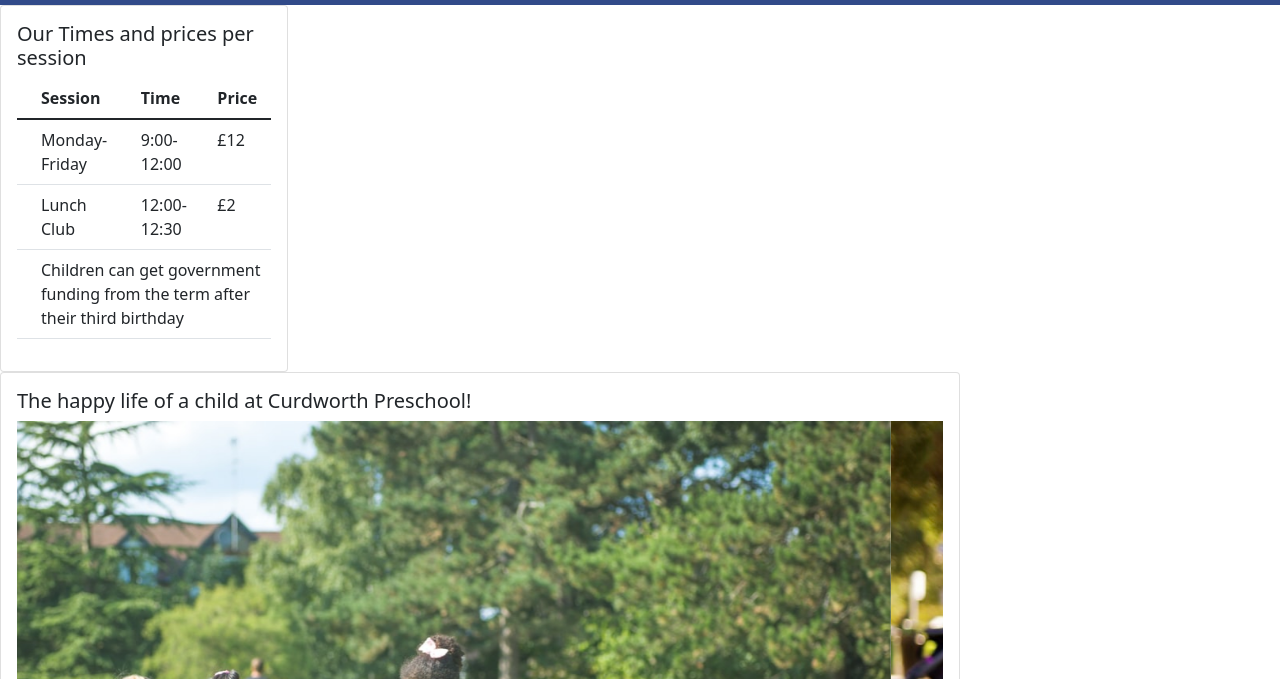
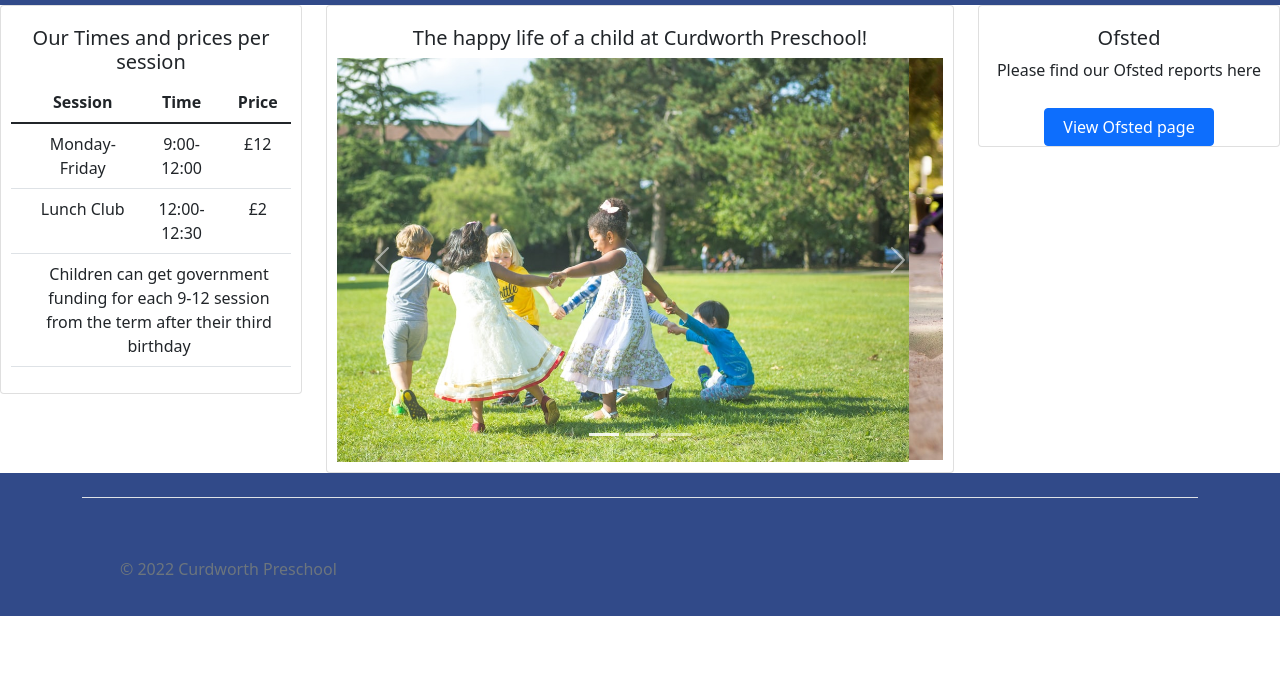
Before and after one commit to abryan1811/curdworth, a plain HTML site: page values.html in a window 1280 px wide. Shown: the part 121-800 px from the top of the page. Drawn offline with nearby package versions, Linux system fonts and the light colour scheme; files whose address does not match are found by name.

Commit message:
updated the about page with styles

```diff
--- a/assets/style.css
+++ b/assets/style.css
@@ -40,3 +40,14 @@
     float: none; /* Added */
     margin-bottom: 10px; /* Added */
 }
+
+.about-cards{
+    padding:10px;
+    margin: 0 auto; /* Added */
+    float: none; /* Added */
+    margin-top: 10px; /* Added */
+}
+
+.ofsted-btn {
+    width:170px;
+}
--- a/values.html
+++ b/values.html
@@ -17,7 +17,8 @@
 <body>
   <nav class="navbar navbar-expand-lg navbar-custom navbar-light">
     <div class="container-fluid">
-      <a class="navbar-brand" href="index.html"><img src="assets/images/curdworth.png" class="d-block w-1" style="width:100px;"></a>
+      <a class="navbar-brand" href="index.html"><img src="assets/images/curdworth.png" class="d-block w-1"
+          style="width:100px;"></a>
       <button class="navbar-toggler" type="button" data-bs-toggle="collapse" data-bs-target="#navbarNav"
         aria-controls="navbarNav" aria-expanded="false" aria-label="Toggle navigation">
         <span class="navbar-toggler-icon"></span>
@@ -53,9 +54,11 @@
     </div>
   </nav>
 
+  <div class="row">
+    <div class="col-sm-12 col-md-3 col-lg-3">
       <div class="openingTimes">
-    <div class="card" style="width: 18rem;">
-      <div class="card-body">
+        <div class="card {display:inline-block;}  text-center">
+          <div class="card-body about-cards ">
             <h5 class="card-title">Our Times and prices per session</h5>
             <table class="table">
               <thead>
@@ -81,40 +84,48 @@
                 </tr>
                 <tr>
                   <th scope="row"></th>
-          <td colspan="3">Children can get government funding from the term after their third birthday</td>
+                  <td colspan="3">Children can get government funding for each 9-12 session from the term after their
+                    third birthday</td>
                 </tr>
               </tbody>
             </table>
           </div>
         </div>
       </div>
+    </div>
 
-    <div class="preschoolPhotos">
-      <div class="card" style="width: 60rem;">
-        <div class="card-body">
+    <div class="col-sm-12 col-md-9 col-lg-6">
+      <div class="preschoolPhotos" >
+        <div class="card {display:inline-block;}   text-center">
+          <div class="card-body about-cards">
             <h5 class="card-title">The happy life of a child at Curdworth Preschool!</h5>
             <div id="carouselExampleIndicators" class="carousel slide" data-bs-ride="carousel">
               <div class="carousel-indicators">
-              <button type="button" data-bs-target="#carouselExampleIndicators" data-bs-slide-to="0" class="active" aria-current="true" aria-label="Slide 1"></button>
-              <button type="button" data-bs-target="#carouselExampleIndicators" data-bs-slide-to="1" aria-label="Slide 2"></button>
-              <button type="button" data-bs-target="#carouselExampleIndicators" data-bs-slide-to="2" aria-label="Slide 3"></button>
+                <button type="button" data-bs-target="#carouselExampleIndicators" data-bs-slide-to="0" class="active"
+                  aria-current="true" aria-label="Slide 1"></button>
+                <button type="button" data-bs-target="#carouselExampleIndicators" data-bs-slide-to="1"
+                  aria-label="Slide 2"></button>
+                <button type="button" data-bs-target="#carouselExampleIndicators" data-bs-slide-to="2"
+                  aria-label="Slide 3"></button>
               </div>
               <div class="carousel-inner">
                 <div class="carousel-item active">
-                <img src="assets/images/ringgames.jpg" class="d-block w-100" alt="play1">
+                  <img src="assets/images/ringgames.jpg" class="center-block w-100" alt="play1" style="max-height:500px; max-width:700px;">
                 </div>
                 <div class="carousel-item">
-                <img src="assets/images/sandtray.jpg" class="d-block w-100" alt="play2">
+                  <img src="assets/images/sandtray.jpg" class="center-block w-100" alt="play2" style="max-height:500px; max-width:700px;">
                 </div>
                 <div class="carousel-item">
-                <img src="assets/images/autumnleaves.jpg" class="d-block w-100" alt="play3">
+                  <img src="assets/images/autumnleaves.jpg" class="center-block w-100" alt="play3" style="max-height:500px; max-width:700px;">
                 </div>
               </div>
-            <button class="carousel-control-prev" type="button" data-bs-target="#carouselExampleIndicators" data-bs-slide="prev">
+              <button class="carousel-control-prev" type="button" data-bs-target="#carouselExampleIndicators"
+                data-bs-slide="prev">
                 <span class="carousel-control-prev-icon" aria-hidden="true"></span>
                 <span class="visually-hidden">Previous</span>
               </button>
-            <button class="carousel-control-next" type="button" data-bs-target="#carouselExampleIndicators" data-bs-slide="next">
+              <button class="carousel-control-next" type="button" data-bs-target="#carouselExampleIndicators"
+                data-bs-slide="next">
                 <span class="carousel-control-next-icon" aria-hidden="true"></span>
                 <span class="visually-hidden">Next</span>
               </button>
@@ -122,14 +133,22 @@
           </div>
         </div>
       </div>
+    </div>
 
+
+    <div class="col-sm-12 col-md-12 col-lg-3">
       <div class="ofsted">
-      <div class="card" style="width: 18rem;">
-        <div class="card-body">
+        <div class="card text-center">
+          <div class="about-cards card-body">
             <h5 class="card-title">Ofsted</h5>
             <p>Please find our Ofsted reports here</p>
           </div>
-    <a href="https://reports.ofsted.gov.uk/provider/16/200565" target="_blank" class="btn btn-primary">Ofsted Page</a>
+          <div class="text-center">
+          <a href="https://reports.ofsted.gov.uk/provider/16/200565" target="_blank"
+            class="btn text-center ofsted-btn btn-primary justify-content-center">View Ofsted page</a>
+        </div>
+      </div>
+      </div>
     </div>
   </div>
 
```
Lines whose indentation alone changed are shown as unchanged.
